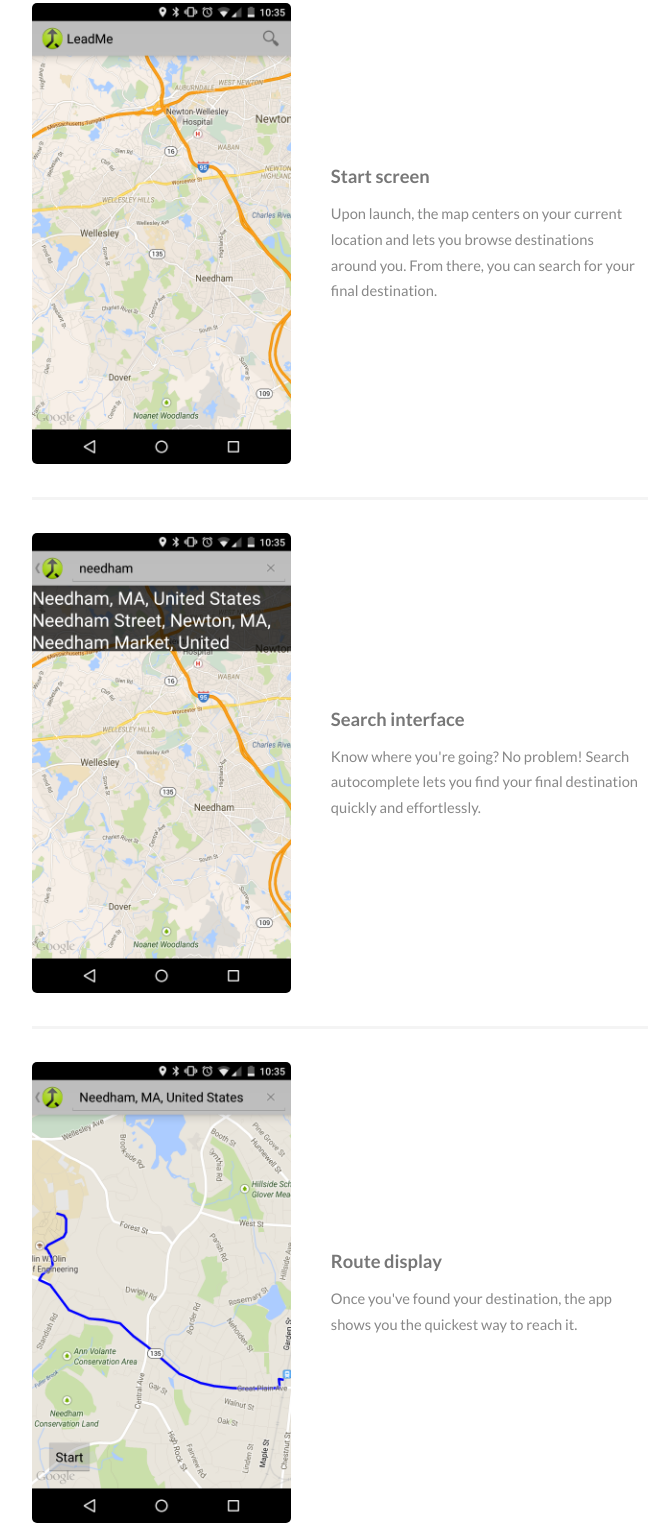
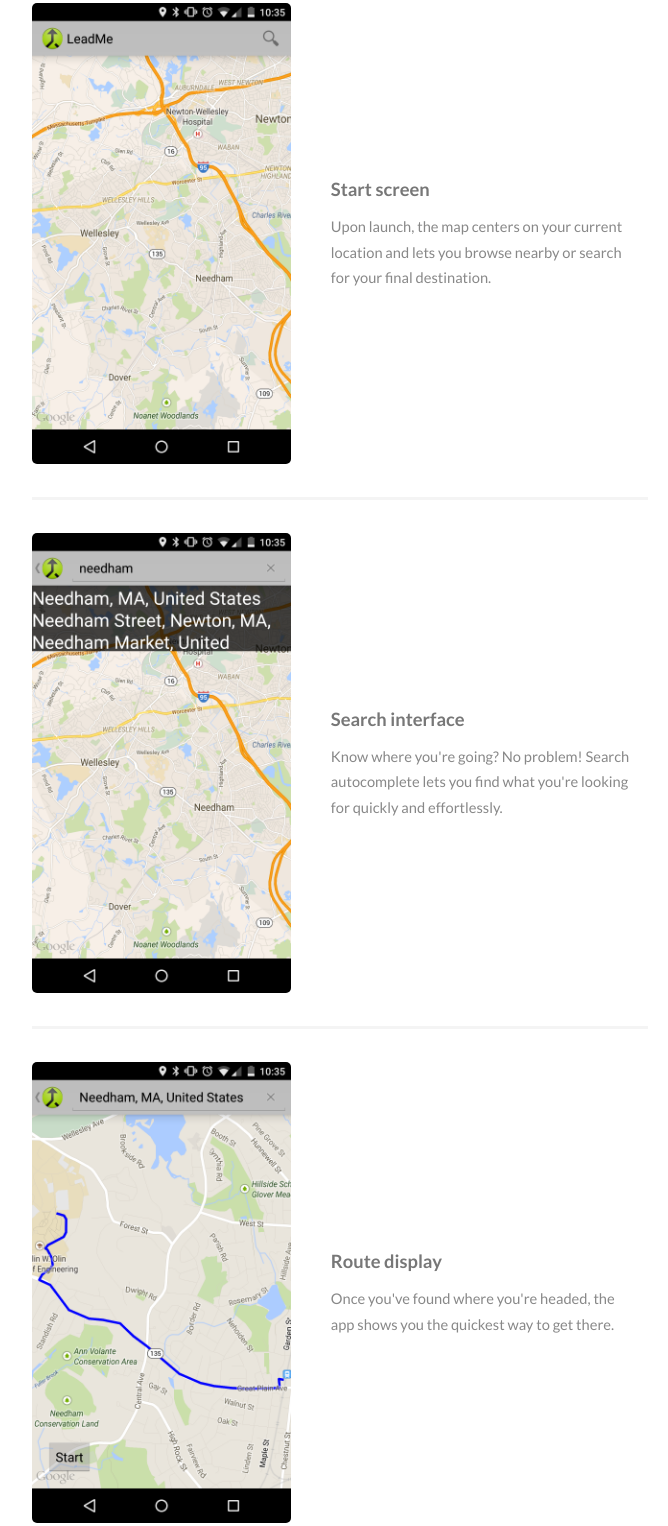
Before and after one commit to burgers-n-fries/burgers-n-fries.github.io, a plain HTML site: page sofw.html in a window 1280 px wide. Shown: the part 748-2274 px from the top of the page, without its empty margins (153-821 px from the left). Drawn offline with Linux system fonts and the light colour scheme.

Commit message:
writing all the time

```diff
--- a/sofw.html
+++ b/sofw.html
@@ -60,21 +60,21 @@
 										<a href="#" class="image"><img src="images/sofw/1main.png" alt="" /></a>
 										<div class="inner">
 											<h4>Start screen</h4>
-											<p>Upon launch, the map centers on your current location and lets you browse destinations around you. From there, you can search for your final destination.</p>
+											<p>Upon launch, the map centers on your current location and lets you browse nearby or search for your final destination.</p>
 										</div>
 									</article>
 									<article>
 										<a href="#" class="image"><img src="images/sofw/3search.png" alt="" /></a>
 										<div class="inner">
 											<h4>Search interface</h4>
-											<p>Know where you're going? No problem! Search autocomplete lets you find your final destination quickly and effortlessly.</p>
+											<p>Know where you're going? No problem! Search autocomplete lets you find what you're looking for quickly and effortlessly.</p>
 										</div>
 									</article>
 									<article>
 										<a href="#" class="image"><img src="images/sofw/4route.png" alt="" /></a>
 										<div class="inner">
 											<h4>Route display</h4>
-											<p>Once you've found your destination, the app shows you the quickest way to reach it.</p>
+											<p>Once you've found where you're headed, the app shows you the quickest way to get there.</p>
 										</div>
 									</article>
 									<article>
```
Also changed, not shown: elec.html (+2 -2 lines), index.html (+1 -1 lines).
